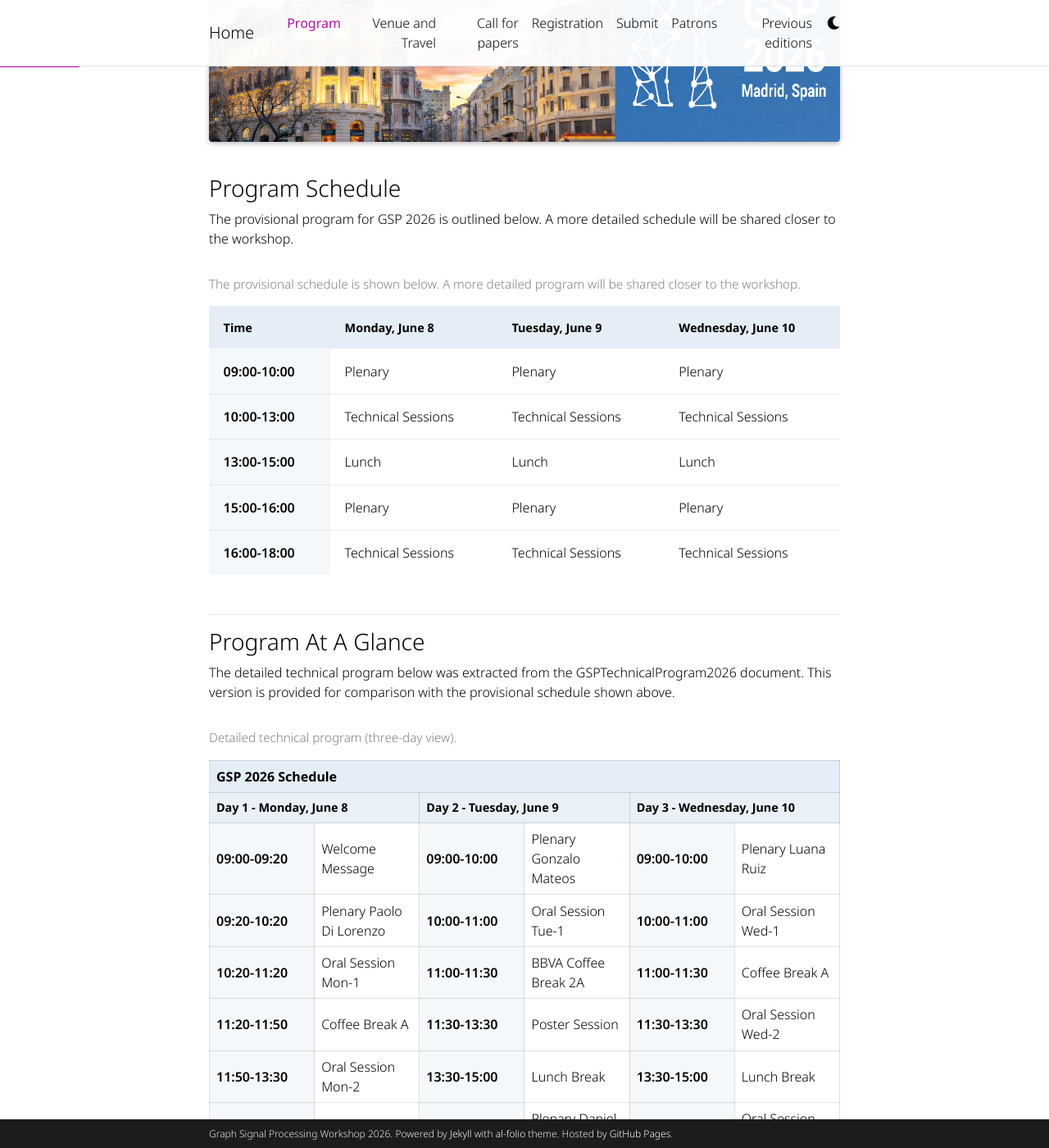
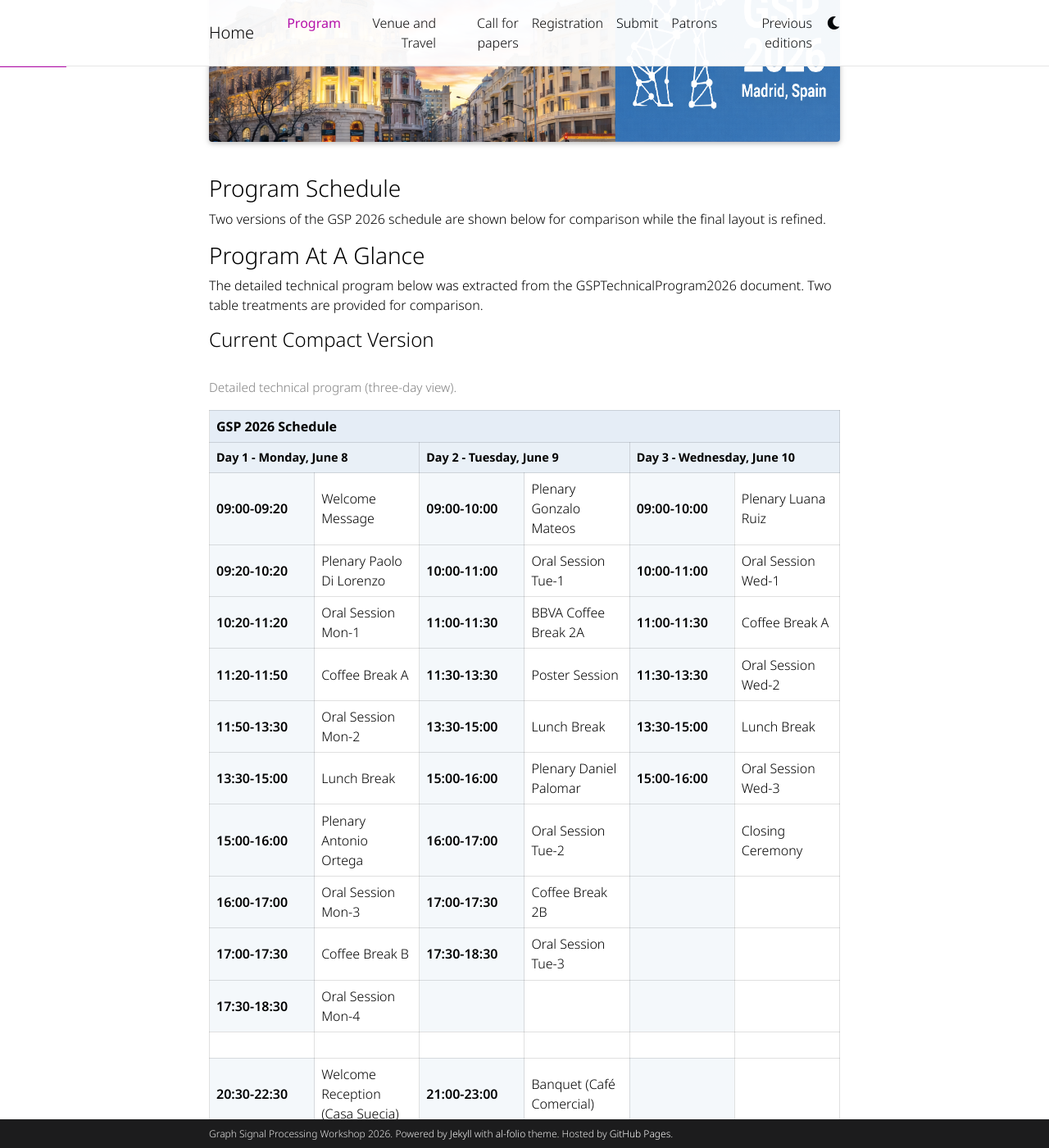
Before and after one commit to GSP2026/gsp2026.github.io, a Jekyll site: the page built from _pages/schedule.md, in a window 1280 px wide and 1400 px high, scrolled down 211 px. Shown: the whole window at 82% size. Built offline with Jekyll 4.4.1, drawn with Linux system fonts in a browser that asks for light colours; full-size pictures stand in for the smaller copies a plugin makes; comment, search, counter and statistics services are not loaded; a style sheet for code colours, icons or effects is not loaded; some of the changed text lies outside the part shown.

Commit message:
Add visual schedule comparison

```diff
--- a/_pages/schedule.md
+++ b/_pages/schedule.md
@@ -12,7 +12,7 @@
 
 ### Program Schedule
 
-The provisional program for GSP 2026 is outlined below. A more detailed schedule will be shared closer to the workshop.
+Two versions of the GSP 2026 schedule are shown below for comparison while the final layout is refined.
 
 <style>
   .schedule-preview {
@@ -132,6 +132,30 @@
     background: #ffffff;
   }
 
+  .schedule-aesthetic-test .schedule-table {
+    font-size: 8pt;
+  }
+
+  .schedule-aesthetic-test th,
+  .schedule-aesthetic-test td {
+    border: 0;
+    padding: 0.38rem 0.42rem;
+  }
+
+  .schedule-aesthetic-test .day-heading + .day-heading,
+  .schedule-aesthetic-test tbody td:nth-child(3),
+  .schedule-aesthetic-test tbody td:nth-child(5) {
+    border-left: 1px solid rgba(0, 0, 0, 0.16);
+  }
+
+  .schedule-aesthetic-test .time-slot {
+    background: transparent;
+  }
+
+  .schedule-aesthetic-test .spacer-row td {
+    height: 2.2rem;
+  }
+
   .schedule-day-cards {
     display: grid;
     grid-template-columns: repeat(3, minmax(0, 1fr));
@@ -179,62 +203,127 @@
   }
 </style>
 
-<div class="schedule-preview schedule-clean-card">
-  <div class="schedule-note">The provisional schedule is shown below. A more detailed program will be shared closer to the workshop.</div>
+### Program At A Glance
+
+The detailed technical program below was extracted from the GSPTechnicalProgram2026 document. Two table treatments are provided for comparison.
+
+#### Current Compact Version
+
+<div class="schedule-preview schedule-detailed">
+  <div class="schedule-note">Detailed technical program (three-day view).</div>
   <div class="schedule-table-wrap">
     <table class="schedule-table">
       <thead>
         <tr>
-          <th>Time</th>
-          <th>Monday, June 8</th>
-          <th>Tuesday, June 9</th>
-          <th>Wednesday, June 10</th>
+          <th class="title-heading" colspan="6">GSP 2026 Schedule</th>
+        </tr>
+        <tr>
+          <th class="day-heading" colspan="2">Day 1 - Monday, June 8</th>
+          <th class="day-heading" colspan="2">Day 2 - Tuesday, June 9</th>
+          <th class="day-heading" colspan="2">Day 3 - Wednesday, June 10</th>
         </tr>
       </thead>
       <tbody>
         <tr>
+          <td class="time-slot">09:00-09:20</td>
+          <td class="activity-cell">Welcome Message</td>
           <td class="time-slot">09:00-10:00</td>
-          <td>Plenary</td>
-          <td>Plenary</td>
-          <td>Plenary</td>
+          <td class="activity-cell">Plenary Gonzalo Mateos</td>
+          <td class="time-slot">09:00-10:00</td>
+          <td class="activity-cell">Plenary Luana Ruiz</td>
         </tr>
         <tr>
-          <td class="time-slot">10:00-13:00</td>
-          <td>Technical Sessions</td>
-          <td>Technical Sessions</td>
-          <td>Technical Sessions</td>
+          <td class="time-slot">09:20-10:20</td>
+          <td class="activity-cell">Plenary Paolo Di Lorenzo</td>
+          <td class="time-slot">10:00-11:00</td>
+          <td class="activity-cell">Oral Session Tue-1</td>
+          <td class="time-slot">10:00-11:00</td>
+          <td class="activity-cell">Oral Session Wed-1</td>
         </tr>
         <tr>
-          <td class="time-slot">13:00-15:00</td>
-          <td>Lunch</td>
-          <td>Lunch</td>
-          <td>Lunch</td>
+          <td class="time-slot">10:20-11:20</td>
+          <td class="activity-cell">Oral Session Mon-1</td>
+          <td class="time-slot">11:00-11:30</td>
+          <td class="activity-cell">BBVA Coffee Break 2A</td>
+          <td class="time-slot">11:00-11:30</td>
+          <td class="activity-cell">Coffee Break A</td>
+        </tr>
+        <tr>
+          <td class="time-slot">11:20-11:50</td>
+          <td class="activity-cell">Coffee Break A</td>
+          <td class="time-slot">11:30-13:30</td>
+          <td class="activity-cell">Poster Session</td>
+          <td class="time-slot">11:30-13:30</td>
+          <td class="activity-cell">Oral Session Wed-2</td>
+        </tr>
+        <tr>
+          <td class="time-slot">11:50-13:30</td>
+          <td class="activity-cell">Oral Session Mon-2</td>
+          <td class="time-slot">13:30-15:00</td>
+          <td class="activity-cell">Lunch Break</td>
+          <td class="time-slot">13:30-15:00</td>
+          <td class="activity-cell">Lunch Break</td>
+        </tr>
+        <tr>
+          <td class="time-slot">13:30-15:00</td>
+          <td class="activity-cell">Lunch Break</td>
+          <td class="time-slot">15:00-16:00</td>
+          <td class="activity-cell">Plenary Daniel Palomar</td>
+          <td class="time-slot">15:00-16:00</td>
+          <td class="activity-cell">Oral Session Wed-3</td>
         </tr>
         <tr>
           <td class="time-slot">15:00-16:00</td>
-          <td>Plenary</td>
-          <td>Plenary</td>
-          <td>Plenary</td>
+          <td class="activity-cell">Plenary Antonio Ortega</td>
+          <td class="time-slot">16:00-17:00</td>
+          <td class="activity-cell">Oral Session Tue-2</td>
+          <td class="time-slot"></td>
+          <td class="activity-cell">Closing Ceremony</td>
         </tr>
         <tr>
-          <td class="time-slot">16:00-18:00</td>
-          <td>Technical Sessions</td>
-          <td>Technical Sessions</td>
-          <td>Technical Sessions</td>
+          <td class="time-slot">16:00-17:00</td>
+          <td class="activity-cell">Oral Session Mon-3</td>
+          <td class="time-slot">17:00-17:30</td>
+          <td class="activity-cell">Coffee Break 2B</td>
+          <td class="time-slot"></td>
+          <td class="activity-cell"></td>
+        </tr>
+        <tr>
+          <td class="time-slot">17:00-17:30</td>
+          <td class="activity-cell">Coffee Break B</td>
+          <td class="time-slot">17:30-18:30</td>
+          <td class="activity-cell">Oral Session Tue-3</td>
+          <td class="time-slot"></td>
+          <td class="activity-cell"></td>
+        </tr>
+        <tr>
+          <td class="time-slot">17:30-18:30</td>
+          <td class="activity-cell">Oral Session Mon-4</td>
+          <td class="time-slot"></td>
+          <td class="activity-cell"></td>
+          <td class="time-slot"></td>
+          <td class="activity-cell"></td>
+        </tr>
+        <tr class="spacer-row">
+          <td></td><td></td><td></td><td></td><td></td><td></td>
+        </tr>
+        <tr>
+          <td class="time-slot">20:30-22:30</td>
+          <td class="activity-cell">Welcome Reception (Casa Suecia)</td>
+          <td class="time-slot">21:00-23:00</td>
+          <td class="activity-cell">Banquet (Caf&eacute; Comercial)</td>
+          <td class="time-slot"></td>
+          <td class="activity-cell"></td>
         </tr>
       </tbody>
     </table>
   </div>
 </div>
 
----
+#### Visual Test Version
 
-### Program At A Glance
-
-The detailed technical program below was extracted from the GSPTechnicalProgram2026 document. This version is provided for comparison with the provisional schedule shown above.
-
-<div class="schedule-preview schedule-detailed">
-  <div class="schedule-note">Detailed technical program (three-day view).</div>
+<div class="schedule-preview schedule-detailed schedule-aesthetic-test">
+  <div class="schedule-note">A smaller 8pt version with separators only between days.</div>
   <div class="schedule-table-wrap">
     <table class="schedule-table">
       <thead>
```
